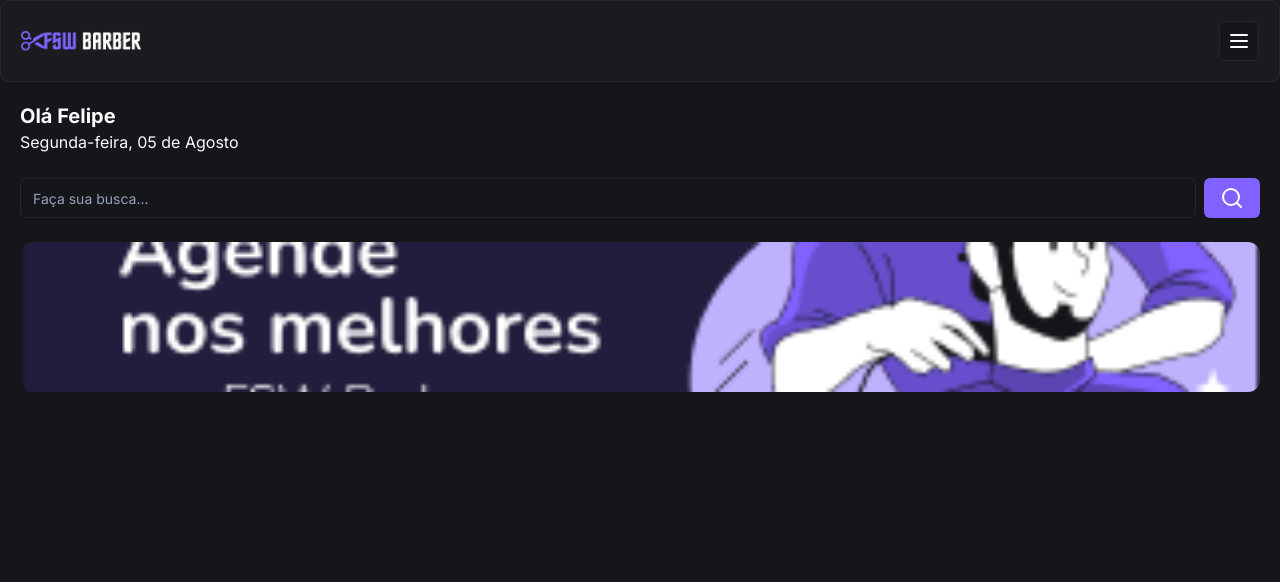
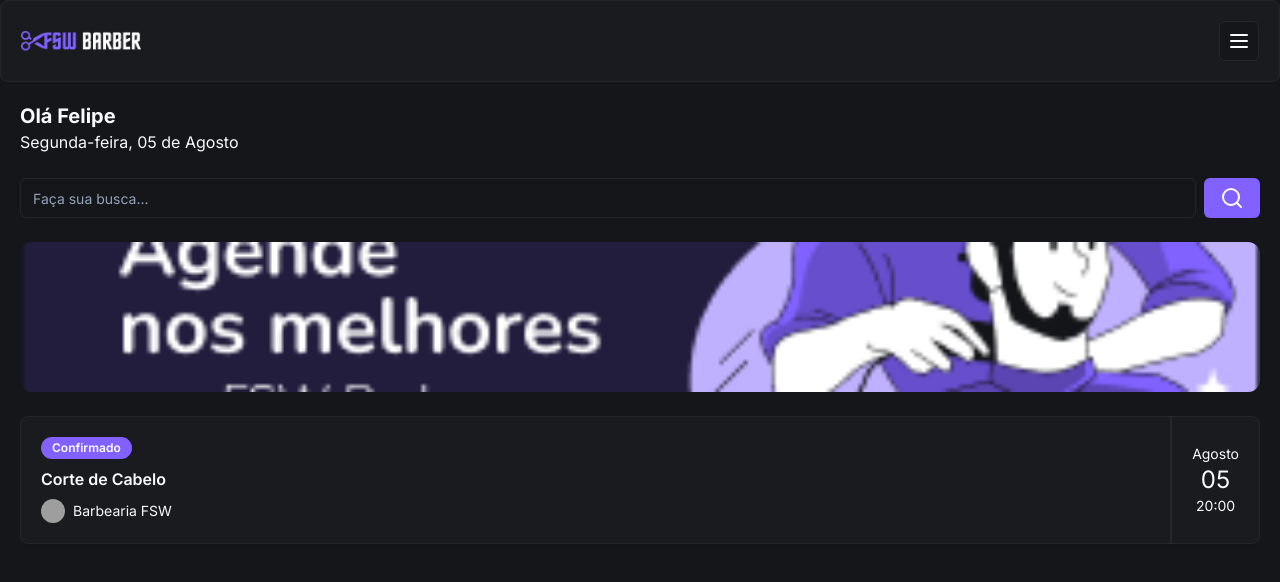
Before and after one commit to RenanSaravalli/barbershop, a Next.js app: page / in a window 1280 px wide. Shown: the top 582 px of the page. Built offline with nearby package versions, Linux system fonts and the light colour scheme; grey boxes are pictures that could not be loaded.

Commit message:
feat: add booking item

```diff
--- /dev/null
+++ b/app/_components/ui/avatar.tsx
@@ -0,0 +1,50 @@
+"use client"
+
+import * as React from "react"
+import * as AvatarPrimitive from "@radix-ui/react-avatar"
+
+import { cn } from "@/app/_lib/utils"
+
+const Avatar = React.forwardRef<
+  React.ElementRef<typeof AvatarPrimitive.Root>,
+  React.ComponentPropsWithoutRef<typeof AvatarPrimitive.Root>
+>(({ className, ...props }, ref) => (
+  <AvatarPrimitive.Root
+    ref={ref}
+    className={cn(
+      "relative flex h-10 w-10 shrink-0 overflow-hidden rounded-full",
+      className,
+    )}
+    {...props}
+  />
+))
+Avatar.displayName = AvatarPrimitive.Root.displayName
+
+const AvatarImage = React.forwardRef<
+  React.ElementRef<typeof AvatarPrimitive.Image>,
+  React.ComponentPropsWithoutRef<typeof AvatarPrimitive.Image>
+>(({ className, ...props }, ref) => (
+  <AvatarPrimitive.Image
+    ref={ref}
+    className={cn("aspect-square h-full w-full", className)}
+    {...props}
+  />
+))
+AvatarImage.displayName = AvatarPrimitive.Image.displayName
+
+const AvatarFallback = React.forwardRef<
+  React.ElementRef<typeof AvatarPrimitive.Fallback>,
+  React.ComponentPropsWithoutRef<typeof AvatarPrimitive.Fallback>
+>(({ className, ...props }, ref) => (
+  <AvatarPrimitive.Fallback
+    ref={ref}
+    className={cn(
+      "flex h-full w-full items-center justify-center rounded-full bg-muted",
+      className,
+    )}
+    {...props}
+  />
+))
+AvatarFallback.displayName = AvatarPrimitive.Fallback.displayName
+
+export { Avatar, AvatarImage, AvatarFallback }
--- /dev/null
+++ b/app/_components/ui/badge.tsx
@@ -0,0 +1,36 @@
+import * as React from "react"
+import { cva, type VariantProps } from "class-variance-authority"
+
+import { cn } from "@/app/_lib/utils"
+
+const badgeVariants = cva(
+  "inline-flex items-center rounded-full border px-2.5 py-0.5 text-xs font-semibold transition-colors focus:outline-none focus:ring-2 focus:ring-ring focus:ring-offset-2",
+  {
+    variants: {
+      variant: {
+        default:
+          "border-transparent bg-primary text-primary-foreground hover:bg-primary/80",
+        secondary:
+          "border-transparent bg-secondary text-secondary-foreground hover:bg-secondary/80",
+        destructive:
+          "border-transparent bg-destructive text-destructive-foreground hover:bg-destructive/80",
+        outline: "text-foreground",
+      },
+    },
+    defaultVariants: {
+      variant: "default",
+    },
+  },
+)
+
+export interface BadgeProps
+  extends React.HTMLAttributes<HTMLDivElement>,
+    VariantProps<typeof badgeVariants> {}
+
+function Badge({ className, variant, ...props }: BadgeProps) {
+  return (
+    <div className={cn(badgeVariants({ variant }), className)} {...props} />
+  )
+}
+
+export { Badge, badgeVariants }
--- a/app/page.tsx
+++ b/app/page.tsx
@@ -3,6 +3,9 @@
 import { Button } from "./_components/ui/button"
 import { Input } from "./_components/ui/input"
 import Image from "next/image"
+import { Card, CardContent } from "./_components/ui/card"
+import { Badge } from "./_components/ui/badge"
+import { Avatar, AvatarImage } from "./_components/ui/avatar"
 
 const Home = () => {
   return (
@@ -10,9 +13,11 @@
       {/* header */}
       <Header />
       <div className="p-5">
+        {/* texto */}
         <h2 className="text-xl font-bold">Olá Felipe </h2>
         <p>Segunda-feira, 05 de Agosto</p>
 
+        {/* Busca */}
         <div className="mt-6 flex items-center gap-2">
           <Input placeholder="Faça sua busca..." />
           <Button>
@@ -20,6 +25,7 @@
           </Button>
         </div>
 
+        {/* Imagem-Banner */}
         <div className="relative mt-6 h-[150px] w-full">
           <Image
             alt="Agende nos melhores com FSW Barber"
@@ -28,6 +34,29 @@
             className="rounded-xl object-cover"
           />
         </div>
+
+        {/* Agendamento */}
+        <Card className="mt-6">
+          <CardContent className="flex justify-between p-0">
+            <div className="flex flex-col gap-2 py-5 pl-5">
+              <Badge className="w-fit">Confirmado</Badge>
+              <h3 className="font-semibold">Corte de Cabelo</h3>
+
+              <div className="flex items-center gap-2">
+                <Avatar className="h-6 w-6">
+                  <AvatarImage src="https://utfs.io/f/c97a2dc9-cf62-468b-a851-bfd2bdde775f-16p.png" />
+                </Avatar>
+                <p className="text-sm">Barbearia FSW</p>
+              </div>
+            </div>
+
+            <div className="flex flex-col items-center justify-center border-l-2 border-solid px-5">
+              <p className="text-sm">Agosto</p>
+              <p className="text-2xl">05</p>
+              <p className="text-sm">20:00</p>
+            </div>
+          </CardContent>
+        </Card>
       </div>
     </div>
   )
--- a/package.json
+++ b/package.json
@@ -14,6 +14,7 @@
   },
   "dependencies": {
     "@prisma/client": "^5.17.0",
+    "@radix-ui/react-avatar": "^1.1.0",
     "@radix-ui/react-slot": "^1.1.0",
     "class-variance-authority": "^0.7.0",
     "clsx": "^2.1.1",
```
Also changed, not shown: 1 other file (tests, documents, lock files or other folders).
